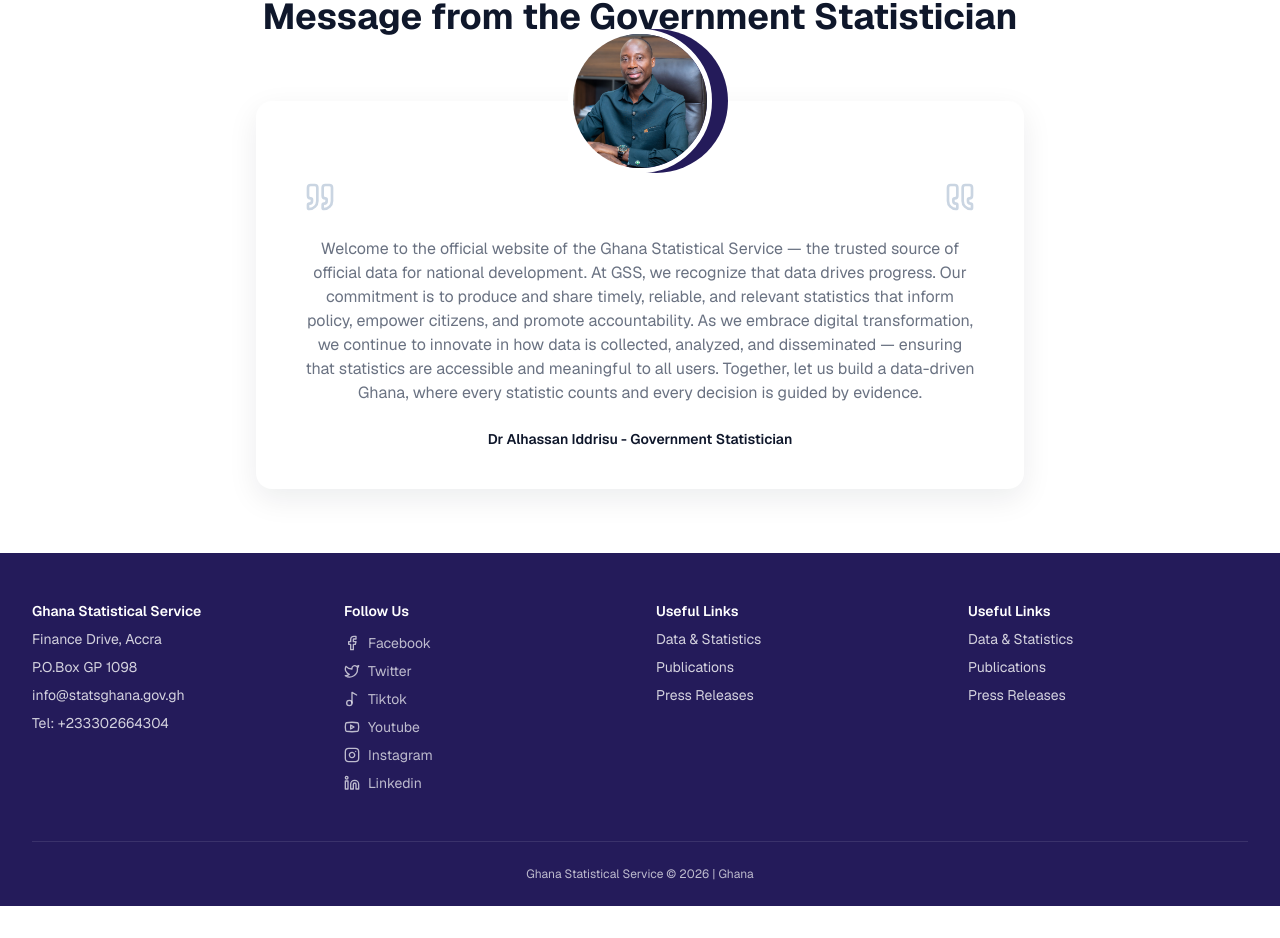
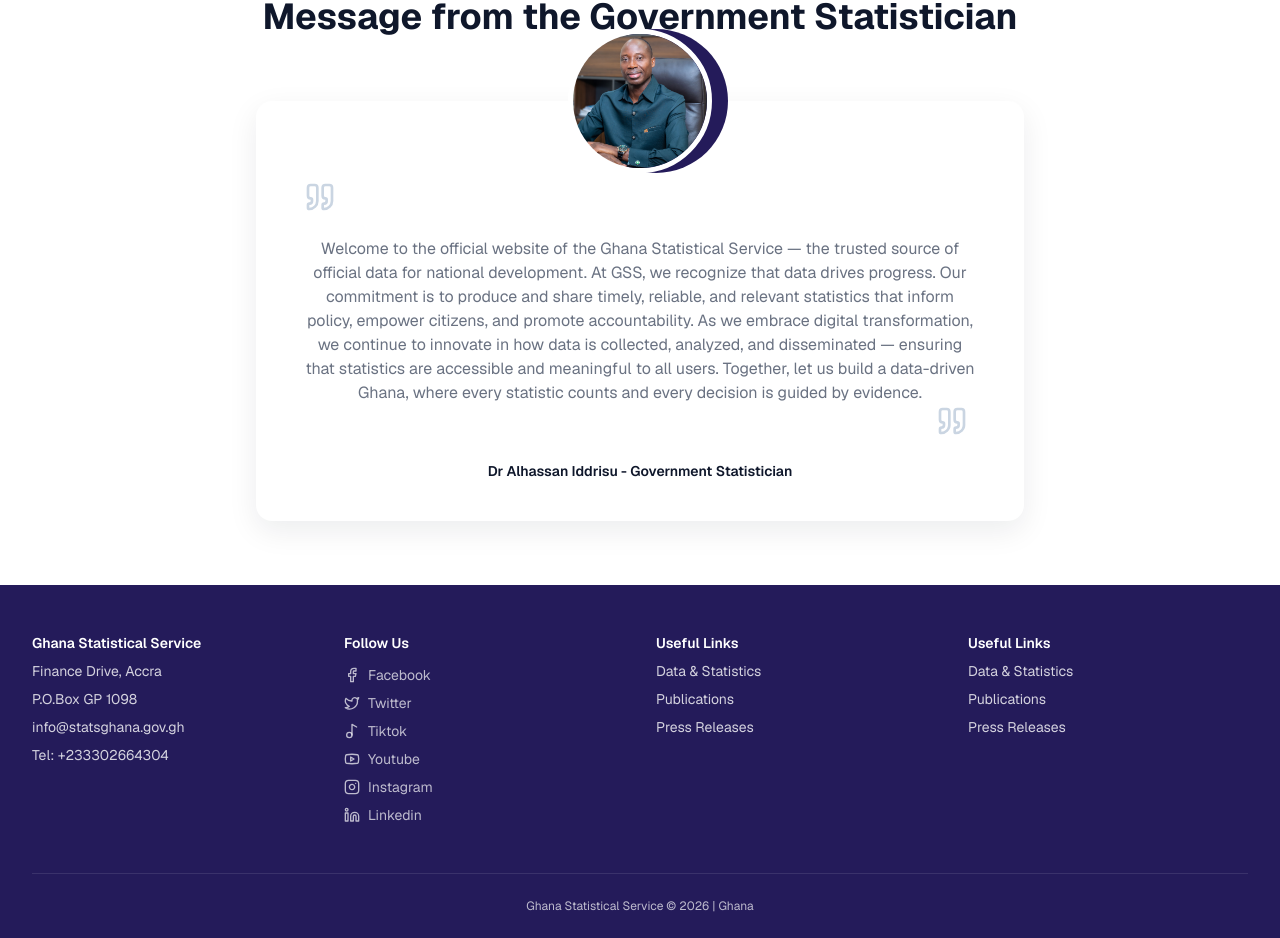
Before and after one commit to Ghana-Statistical-Service-GSS/statsghana-website, a Next.js app: page / in a window 1280 px wide. Shown: the part 3383-4321 px from the top of the page. Before the commit the page ends 4289 px from the top, so only its background shows below. Built offline with nearby package versions, Linux system fonts and the light colour scheme.

Commit message:
adding more

```diff
--- a/app/components/GovMessage.tsx
+++ b/app/components/GovMessage.tsx
@@ -27,7 +27,6 @@ export default function GovMessage() {
             </div>
             <div className="flex items-center justify-between text-slate-300">
               <Quote className="h-8 w-8" />
-              <Quote className="h-8 w-8 scale-x-[-1]" />
             </div>
             <p className="mt-6 text-sm text-gray-500 sm:text-base">
               Welcome to the official website of the Ghana Statistical Service —
@@ -41,6 +40,9 @@ export default function GovMessage() {
               a data-driven Ghana, where every statistic counts and every
               decision is guided by evidence.
             </p>
+            <div className="flex items-center justify-end pr-2 text-slate-300">
+              <Quote className="h-8 w-8 scale-x" />
+            </div>
             <p className="mt-6 text-sm font-semibold text-slate-900">
               Dr Alhassan Iddrisu - Government Statistician
             </p>
```
